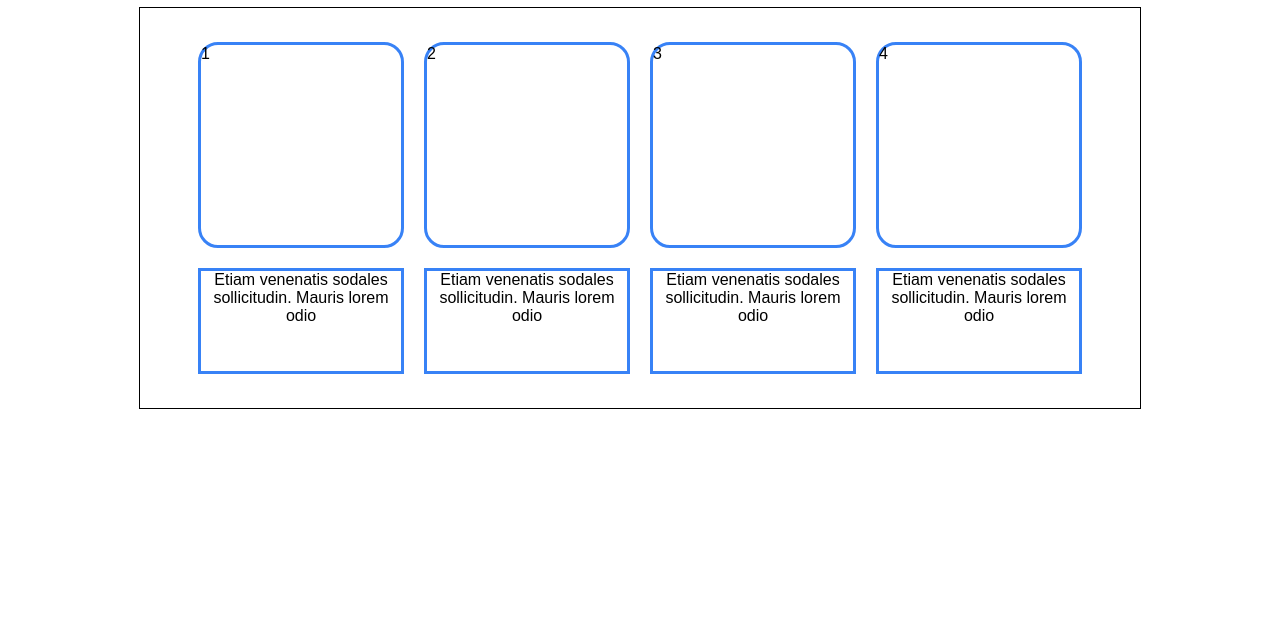
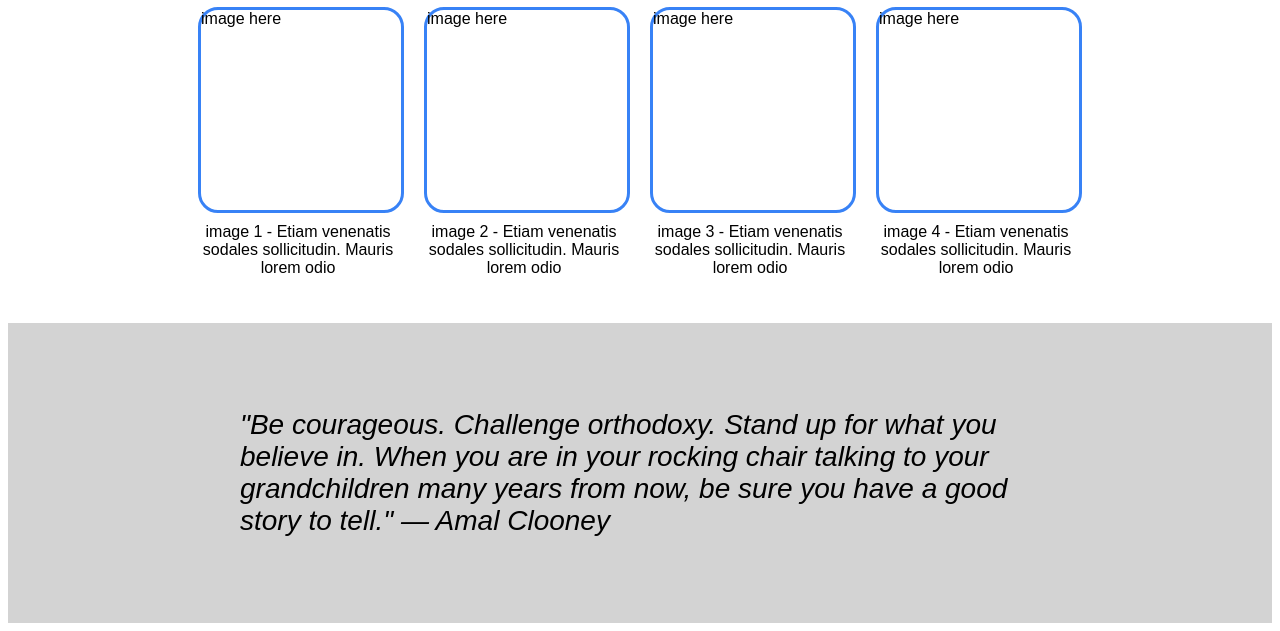
Before and after one commit to mvale005/foundations-landing-page, a plain HTML site: page index.html in a window 1280 px wide. Shown: the part 481-1112 px from the top of the page. Before the commit the page ends 898 px from the top, so only its background shows below. Drawn offline with Linux system fonts and the light colour scheme.

Commit message:
added container 2, fixed image text descriptions and fixed wrapping in header

```diff
--- a/index.html
+++ b/index.html
@@ -46,19 +46,33 @@
     <div class="container1">
 
          <div class="pic-container">
-            <div class="imagebox">1 </div>
-            <div class="imagebox">2 </div>
-            <div class="imagebox">3 </div>
-            <div class="imagebox">4 </div>
+            <div class="img-container1">
+                <div class="imagebox">image here </div>
+                <div class="textbox"> image 1 - Etiam venenatis sodales sollicitudin. Mauris lorem odio</div>
+            </div>
 
-            <div class="textbox">Etiam venenatis sodales sollicitudin. Mauris lorem odio</div>
-            <div class="textbox">Etiam venenatis sodales sollicitudin. Mauris lorem odio</div>
-            <div class="textbox">Etiam venenatis sodales sollicitudin. Mauris lorem odio</div>
-            <div class="textbox">Etiam venenatis sodales sollicitudin. Mauris lorem odio</div>
+            <div class="img-container2">
+                <div class="imagebox">image here</div>
+                <div class="textbox"> image 2 - Etiam venenatis sodales sollicitudin. Mauris lorem odio</div>
+            </div>
+
+            <div class="img-container3">
+                <div class="imagebox">image here</div>
+                <div class="textbox"> image 3 - Etiam venenatis sodales sollicitudin. Mauris lorem odio</div>
+            </div>
+
+            <div class="img-container4">
+                 <div class="imagebox">image here</div>
+                 <div class="textbox"> image 4 - Etiam venenatis sodales sollicitudin. Mauris lorem odio</div>
+            </div>
          </div>
+    </div>
 
-
-
+    <div class = "container2">
+        <div class = "quotebox">
+        <p> "Be courageous. Challenge orthodoxy. Stand up for what you believe in. When you are in your rocking chair talking to your grandchildren many years from now, be sure you have a good story to tell."
+            — Amal Clooney</p>
+        </div>
     </div>
 </body>
 
--- a/styles.css
+++ b/styles.css
@@ -7,6 +7,8 @@ body{
 .topcontainer{
     background-color: #1f2937;
     height:400px;
+    flex-direction: column;
+    display: flex;
 
 }
 
@@ -50,6 +52,9 @@ li{
 .left,.right{
     width: 550px;
      color:white;
+     flex-direction: column;
+     display: flex;
+     flex-wrap: wrap;
 }
 
 .right{
@@ -63,21 +68,30 @@ button{
     font-size: 1em;
     padding:10px;
     border-radius: 10px;
+    width:100px;
 }
 
 
-.container1{
+.container1, .container2{
  display:flex;
  justify-content: center;
 }
+.container2{
+    height:300px;
+    align-items: center;
+    background-color: lightgray;
+}
+
+.quotebox{
+    width:800px;
+    font-size:1.75em;
+    font-style:italic;
+}
 
 .pic-container{
-    height:400px;
     width:1000px;
-    border: 1px solid black;
     display:flex;
     justify-content: center;
-    align-content: center;
     flex-wrap: wrap;
     gap:20px;
 }
@@ -98,6 +112,6 @@ button{
 .textbox{
     width:200px;
     height:100px;
-    border: 3px solid #3882f6;
     text-align: center;
+    margin-top: 10px;
 }
```
